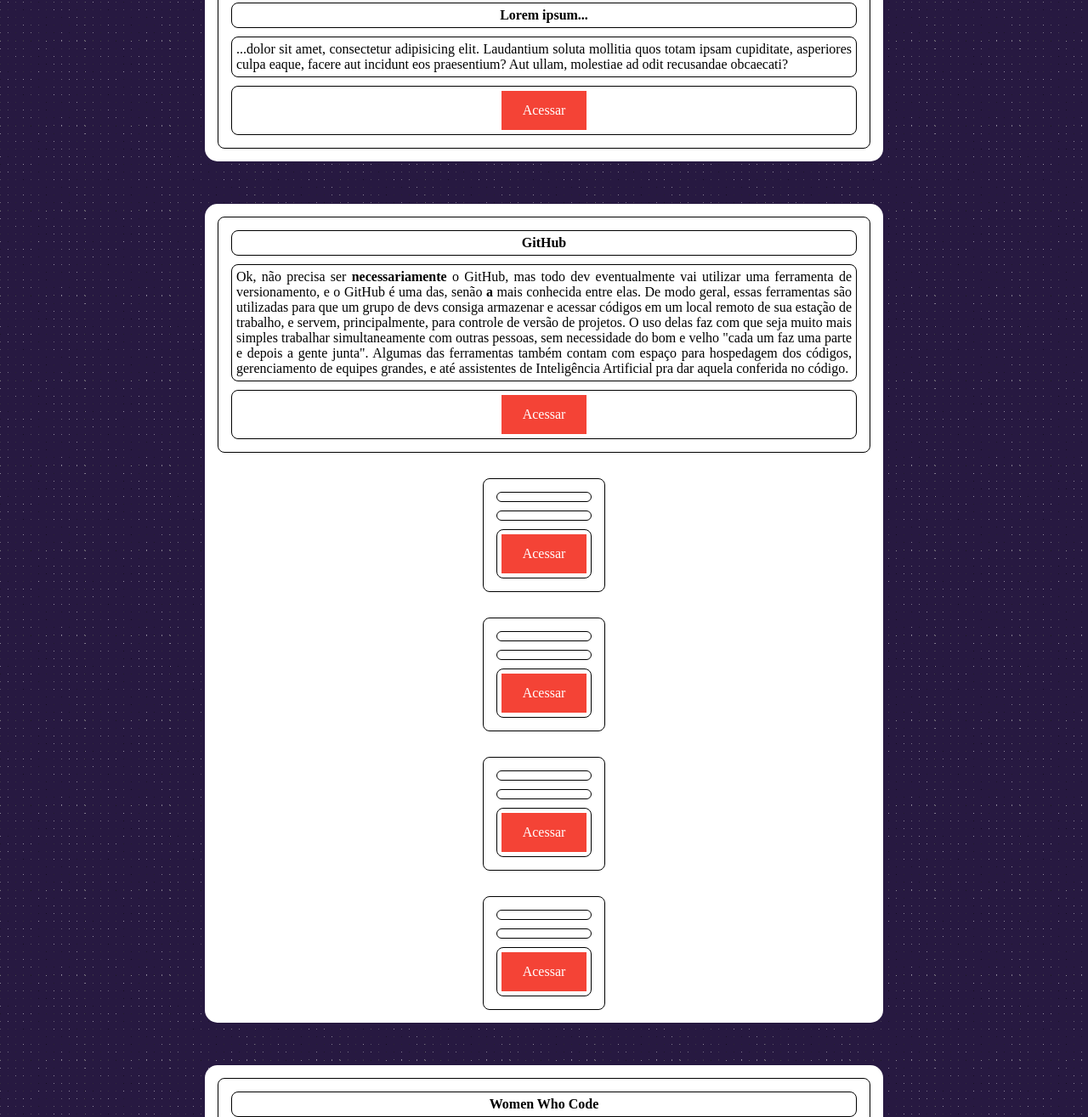
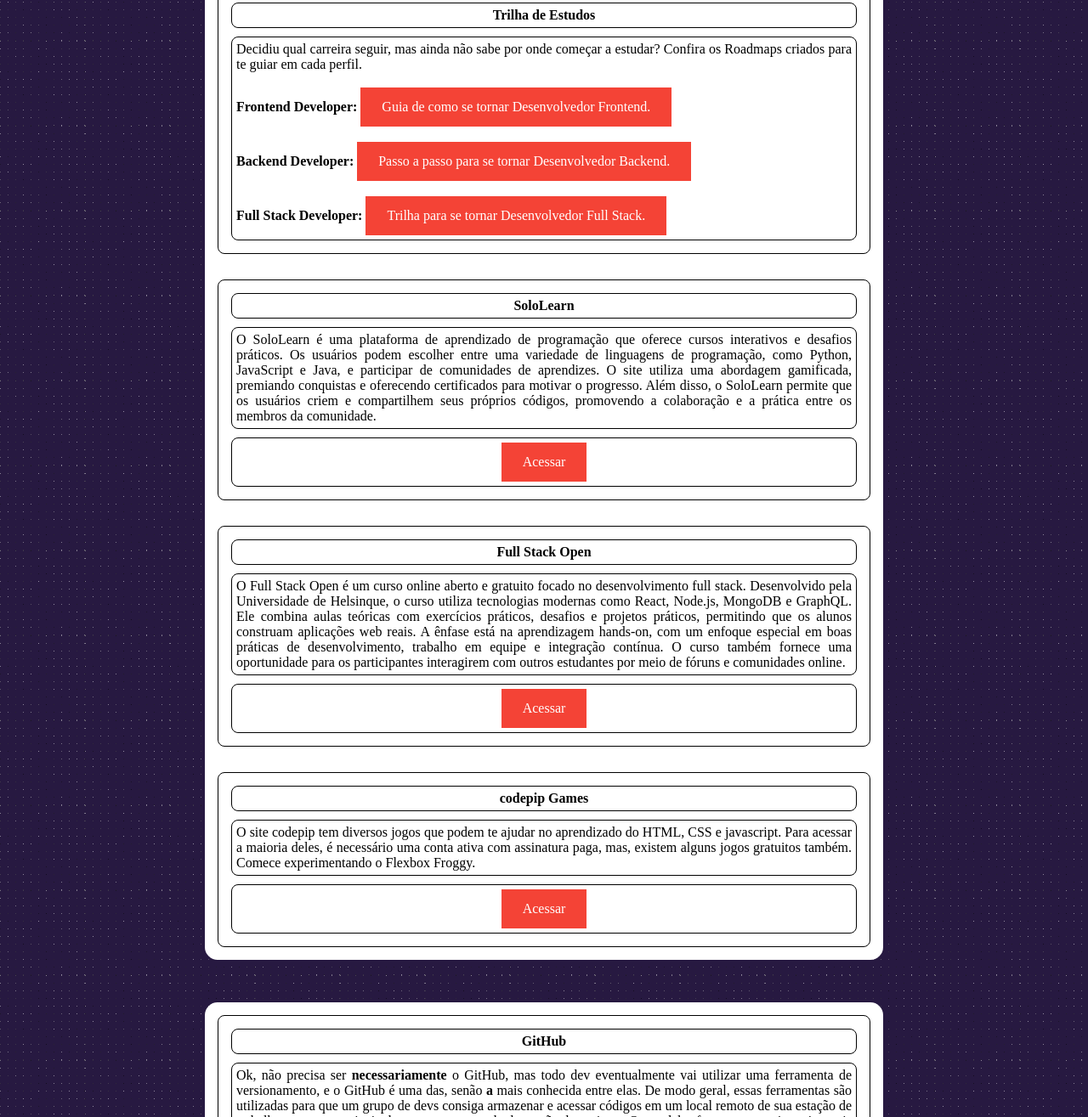
Before and after one commit to vicws/senai-fullstack-health, a plain HTML site: page src/index.html in a window 1280 px wide. Shown: the part 652-1967 px from the top of the page at 85% size. Drawn offline with Linux system fonts and the light colour scheme.

Commit message:
alterada a section #sites

```diff
--- a/src/index.html
+++ b/src/index.html
@@ -39,18 +39,41 @@
             <table>
                 <thead>
                     <tr>
-                        <th>Lorem ipsum...</th>
+                        <th>Trilha de Estudos</th>
                     </tr>
                 </thead>
 
                 <tbody>
                     <tr>
                         <td>
-                            ...dolor sit amet, consectetur adipisicing elit. Laudantium soluta mollitia quos totam
-                            ipsam
-                            cupiditate, asperiores culpa eaque, facere aut incidunt eos praesentium? Aut ullam, molestiae ad
-                            odit
-                            recusandae obcaecati?
+                            Decidiu qual carreira seguir, mas ainda não sabe por onde começar a estudar?
+                            Confira os Roadmaps criados para te guiar em cada perfil.
+                            <br />
+                            <br />
+                            <strong>Frontend Developer: </strong> <a href="https://roadmap.sh/frontend" target="_blank">Guia de como se tornar Desenvolvedor Frontend.</a>
+                            <br />
+                            <br />
+                            <strong>Backend Developer: </strong> <a href="https://roadmap.sh/backend" target="_blank">Passo a passo para se tornar Desenvolvedor Backend.</a>
+                            <br />
+                            <br />
+                            <strong>Full Stack Developer: </strong> <a href="https://roadmap.sh/full-stack" target="_blank">Trilha para se tornar Desenvolvedor Full Stack.</a>
+                        </td>
+                    </tr>
+                </tbody>
+
+            </table>
+            <table>
+                <thead>
+                    <tr>
+                        <th>SoloLearn</th>
+                    </tr>
+                </thead>
+
+                <tbody>
+                    <tr>
+                        <td>
+                            O SoloLearn é uma plataforma de aprendizado de programação que oferece cursos interativos e desafios práticos. Os usuários podem escolher entre uma variedade de linguagens de programação, como Python, JavaScript e Java, e participar de comunidades de aprendizes. O site utiliza uma abordagem gamificada, premiando conquistas e oferecendo certificados para motivar o progresso. Além disso, o SoloLearn permite que os usuários criem e compartilhem seus próprios códigos, promovendo a colaboração e a prática entre os membros da comunidade.
+
                         </td>
                     </tr>
                 </tbody>
@@ -58,10 +81,61 @@
                 <tfoot>
                     <tr>
                         <td>
-                            <a href="" target="_blank" rel="noreferrer">Acessar</a>
+                            <a href="https://www.sololearn.com/pt/" target="_blank" rel="noreferrer">Acessar</a>
                         </td>
                     </tr>
                 </tfoot>
+
+            </table>
+            <table>
+                <thead>
+                    <tr>
+                        <th>Full Stack Open</th>
+                    </tr>
+                </thead>
+
+                <tbody>
+                    <tr>
+                        <td>
+                            O Full Stack Open é um curso online aberto e gratuito focado no desenvolvimento full stack. Desenvolvido pela Universidade de Helsinque, o curso utiliza tecnologias modernas como React, Node.js, MongoDB e GraphQL. Ele combina aulas teóricas com exercícios práticos, desafios e projetos práticos, permitindo que os alunos construam aplicações web reais. A ênfase está na aprendizagem hands-on, com um enfoque especial em boas práticas de desenvolvimento, trabalho em equipe e integração contínua. O curso também fornece uma oportunidade para os participantes interagirem com outros estudantes por meio de fóruns e comunidades online.
+
+                        </td>
+                    </tr>
+                </tbody>
+
+                <tfoot>
+                    <tr>
+                        <td>
+                            <a href="https://fullstackopen.com/ptbr/" target="_blank" rel="noreferrer">Acessar</a>
+                        </td>
+                    </tr>
+                </tfoot>
+
+            </table>
+            <table>
+                <thead>
+                    <tr>
+                        <th>codepip Games</th>
+                    </tr>
+                </thead>
+
+                <tbody>
+                    <tr>
+                        <td>
+                            O site codepip tem diversos jogos que podem te ajudar no aprendizado do HTML, CSS e javascript. Para acessar a maioria deles, é necessário uma conta ativa com assinatura paga, mas, existem alguns jogos gratuitos também. Comece experimentando o Flexbox Froggy.
+
+                        </td>
+                    </tr>
+                </tbody>
+
+                <tfoot>
+                    <tr>
+                        <td>
+                            <a href="https://codepip.com/games/" target="_blank" rel="noreferrer">Acessar</a>
+                        </td>
+                    </tr>
+                </tfoot>
+
             </table>
 
 
```
